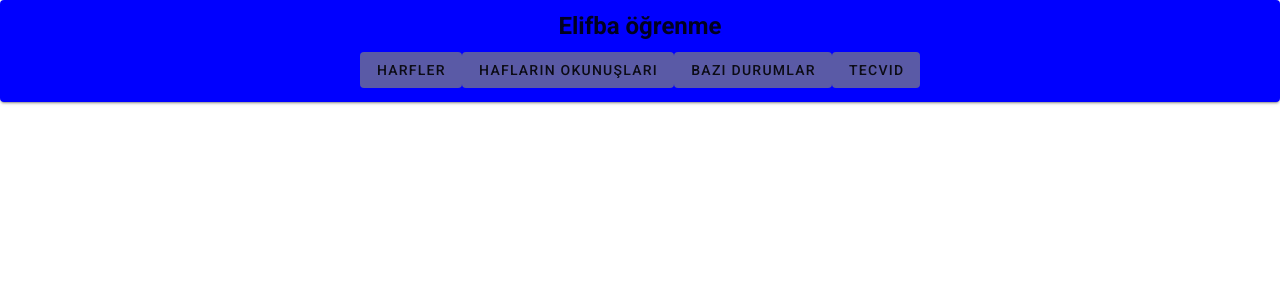
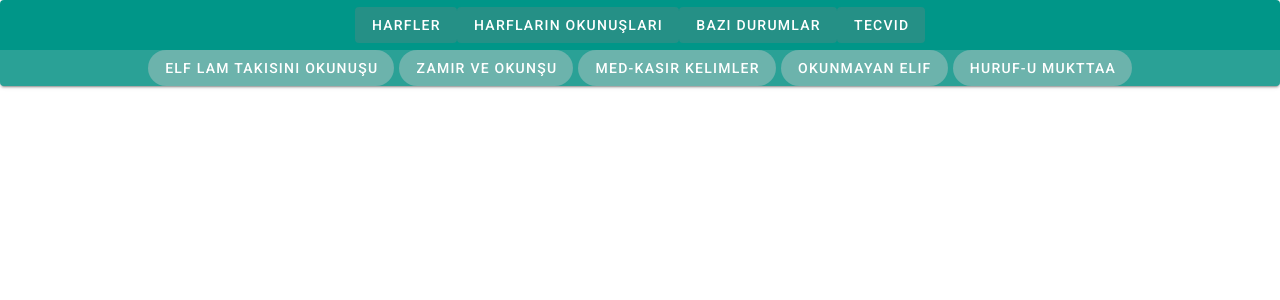
Before and after one commit to solen13/elifbaApp, a Nuxt app: page / in a window 1280 px wide. Shown: the top 300 px of the page. Built offline with nearby package versions, Linux system fonts and the light colour scheme.

Commit message:
20.12.22

```diff
--- a/components/card/studyCard.vue
+++ b/components/card/studyCard.vue
@@ -1,15 +1,23 @@
 <template>
 
 <div class="mt-4 card-content">
-   <h2 v-if="data.name" class="text-center pa-3">{{data.name}}</h2>
+  <div class="head">
+    <h2 v-if="data.name" class="text-center pa-3">{{data.name}}</h2>
+    <v-btn @click="btn" class="btn">bilgi</v-btn>
+  </div>
+
+
+  <v-card elevation="0"  width="90%" class="d-flex justify-center ">
     <general-reading  :data="data"/>
+  </v-card>
+
 
   <v-card v-if="isBox && data.bilgiKutusu"  width="100%" height="100%" class="d-flex justify-center align-center cards ">
     <v-btn style="z-index: 99" @click="exit" class="exit">Cık</v-btn>
     <v-img :src="data.bilgiKutusu" contain></v-img>
   </v-card>
 
-  <v-btn @click="btn" class="btn">bilgi</v-btn>
+
 
 </div>
 </template>
@@ -44,16 +52,24 @@ export default {
 <style scoped>
 .card-content{
   position:relative;
-
+ display: flex;
+  flex-flow: column;
+  justify-content: center;
+  align-items: center;
 
 }
 .btn{
-  position: fixed;
-  top: 0;
+
+position: absolute;
+
   right: 0;
-  margin-top: 180px;
-  margin-right: 15px;
-
+  margin-right: 100px;
+}
+.head{
+  display: flex;
+  position: relative;
+  justify-content: center;
+  width: 100%;
 }
 .cards{
   position: fixed;
--- a/components/genealReading/generalReading.vue
+++ b/components/genealReading/generalReading.vue
@@ -2,7 +2,7 @@
   <div>
       <v-row style="display: flex; flex-direction:row-reverse">
         <v-col cols="3" md="2"  v-for="item in data.dataSource.length">
-          <v-card  width="120"  height="80" @click="sound(data.dataSource.sound+`${item}.mp3`)">
+          <v-card  width="120" :class="`color${item}`"  height="80" @click="sound(data.dataSource.sound+`${item}.mp3`,item)">
             <v-img :src= "data.dataSource.image+`${item}.png`"   height="100%" width="100%" contain />
           </v-card>
         </v-col>
@@ -12,26 +12,50 @@
 
 <script>
 export default {
-  name: "generalReading",
+  name: "generalnullReading",
+  data(){
+    return{
+    count:0,
+      ar:[]
+    }
+  },
    props:{
      data:{
        type:Object,
        default:()=>{}
 
      },
+
    },
   methods:{
-    sound(soun){
+    sound(soun,item){
       let bet = new Audio(soun)
       bet.pause()
-
       bet.play();
+          this.count++
+          let name=this.data.name
+          const qq=document.querySelector('.color'+item)
+          qq.classList.add('active')
+         this.ar.push(item)
+        localStorage.setItem(this.data.name,JSON.stringify(this.ar))
+      const data =localStorage.getItem('ÖTRE')
 
     }
+  },
+  mounted(){
+
+
+
+
+
+
+
   }
 }
 </script>
 
 <style scoped>
-
+.active{
+  border: 2px solid red;
+}
 </style>
--- a/components/nav-bar/nav-bar.vue
+++ b/components/nav-bar/nav-bar.vue
@@ -1,6 +1,5 @@
 <template>
-    <v-card width="100%" class="nav-content">
-       <h2 class="pa-2 text-center ">Elifba öğrenme </h2>
+<v-card  :class="color">
 
        <div class="btn-group">
           <div class="btn-content">
@@ -18,7 +17,7 @@
           </div>
        </div>
 
-    </v-card>
+</v-card>
 </template>
 
 <script>
@@ -27,7 +26,8 @@ export default {
   name: "nav-bar",
   data(){
     return{
-     subTitle:null
+     subTitle:null,
+      color:null
     }
   },
   computed:{
@@ -37,11 +37,16 @@ export default {
   },
   methods:{
     btnClikced(item){
-     let nav= document.querySelector('.nav-content')
-      nav.classList.remove('red','pink','teal','deep-orange')
-      nav.classList.add(item.color)
+      this.color=item.color
       this.subTitle=item.subTitle
     },
+  },
+  mounted() {
+    const lesson=this.$route.params.lessons
+   const subCategory= apiRouter.find(el=>el.route===lesson)
+    console.log(subCategory)
+    this.subTitle=subCategory.subTitle
+    this.color=subCategory.color
   }
 }
 </script>
@@ -51,7 +56,8 @@ export default {
 background-color: grey !important;
 }
 .categori{
-  background-color: rgba(128, 128, 128, 0.7);
+  background-color: rgba(128, 128, 128, 0.29);
+  color: white;
 }
 .link{
   padding: 5px 8px;
@@ -60,24 +66,20 @@ background-color: grey !important;
   border-radius: 20px;
   text-decoration: none;
 }
-.nav-content{
-  background-color: blue;
-  position: relative;
-}
+
 .sub-categori{
   width: 100%;
   height: auto;
   display: flex;
   justify-content: space-around;
-  align-self: flex-end;
-  background-color: rgba(191, 201, 200, 0.35);
+  background-color: rgba(191, 201, 200, 0.22);
 }
 .sub-categori-content{
-  width: 600px;
+  width: 85%;
   gap: 5px;
   display: flex;
   flex-flow: wrap;
-  justify-content: flex-start;
+  justify-content: center;
 }
 
 .btn-group{
@@ -85,6 +87,7 @@ background-color: grey !important;
   height: 50px;
   display: flex;
   justify-content: space-around;
+  align-items: center;
 }
 .btn-content{
   display: flex;
--- a/constant/allApi.js
+++ b/constant/allApi.js
@@ -7,10 +7,8 @@ const api={
         image: '/drawble/elifba-letters/elif',
         sound: '/raw/elifba/elif'
       }
-
   },
   'harfOkunus':{
-
     name:'ELİF-BA OKUNUŞ',
     dataSource:
       {
@@ -18,18 +16,15 @@ const api={
         image: '/drawble/spelling/bas',
         sound: '/raw/elifba/elif'
       }
-
   },
   'ustun':{
     name:'ÜSTÜN',
     bilgiKutusu:'/banner/ustun.png',
-
     dataSource: {
         length:30,
         image: '/drawble/ustun/ustun',
         sound: '/raw/ustun/ustun',
       },
-
   },
   'esre':{
     name:'ESRE',
--- a/constant/apiRouter.js
+++ b/constant/apiRouter.js
@@ -2,24 +2,26 @@ const apiRouter=[
   {
     name:'harfler',
     color:'red',
-    path:'/hafler',
+    route:'hafler',
+    path:'/harfler/elifba',
     subTitle:[
       {
         name:'Harfler',
-        path:'/hafler/elifba'
+        path:'/harfler/elifba'
       },
       {
         name:'Harflerin yazımı',
-        path: '/hafler/harfOkunus'
+        path: '/harfler/harfOkunus'
 
       }
     ]
 
   },
   {
-    name:'Haflarin okunuşları',
+    name:'Harflarin okunuşları',
     color:'pink',
-    path:'/harf-okunus',
+    route:'harf-okunus',
+    path:'/harf-okunus/ustun',
     subTitle: [
       {
         name:'Üstün',
@@ -71,27 +73,27 @@ const apiRouter=[
   {
     name:'Bazı durumlar',
     color: 'teal',
-    path:'/durumlar',
+    path:'/durumlar/medye',
     subTitle:[
       {
         name:'Elf Lam  Takısını Okunuşu',
-        path:'/durumlar/letters'
+        path:'/durumlar/medye'
       },
       {
         name:'Zamir ve Okunşu',
-        path:'/durumlar/letters'
+        path:'/durumlar/medye'
       },
       {
         name:'Med-Kasır kelimler',
-        path:'/durumlar/letters'
+        path:'/durumlar/medye'
       },
       {
         name:'Okunmayan Elif',
-        path:'/durumlar/letters'
+        path:'/durumlar/medye'
       },
       {
         name:'huruf-u Mukttaa',
-        path:'/durumlar/letters'
+        path:'/durumlar/medye'
       },
 
     ]
@@ -100,25 +102,26 @@ const apiRouter=[
   {
     name:'Tecvid',
     color: 'deep-orange',
-    path: '/tecvid',
+    path: '/tecvid/medye',
     subTitle: [
       {name:'Medler Kurallar',
-        path:'/durumlar/letters'
+        path:'/tecvid/medye'
       },
       {name:'Tenvin kurallar',
-        path:'/durumlar/letters'
+        path:'/tecvid/medye'
       },
       {name:'Sakin Mim Kurallar',
-        path:'/durumlar/letters'
+        path:'/tecvid/medye'
       },
       {name:'Diğer Konular',
-        path:'/durumlar/letters'
+        path:'/tecvid/medye'
       },
       {name:'Bazı İşaetler',
-        path:'/durumlar/letters'
+        path:'/tecvid/medye'
       },
       {name:'Secavend işaretler',
-        path:'/durumlar/letters'}
+        path:'/tecvid/medye'
+      }
     ]
 
   },
```
